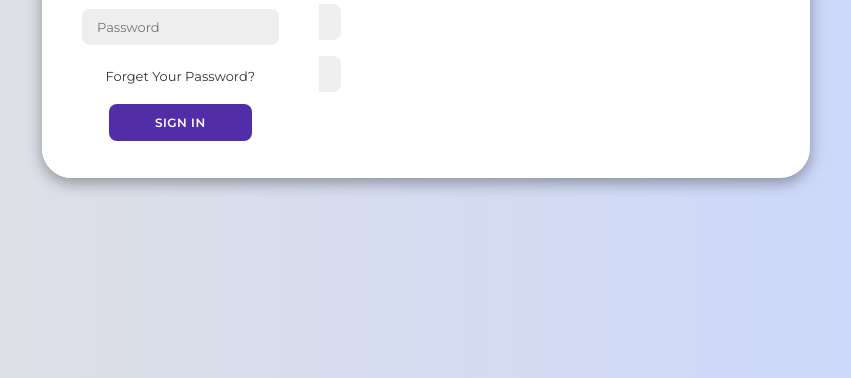
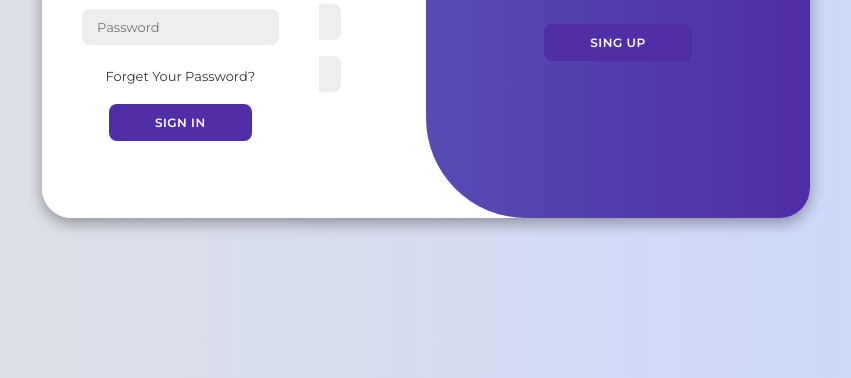
Before and after one commit to andrebettencourtt/login-page, a plain HTML site: page index.html in a window 1280 px wide. Shown: the part 422-800 px from the top of the page, without its empty margins (214-1065 px from the left). Drawn offline with Linux system fonts and the light colour scheme.

Commit message:
style/styling and fixing bug container

```diff
--- a/src/style.css
+++ b/src/style.css
@@ -1,4 +1,4 @@
-@import url("https://fonts.googleapis.com/css2?family=Montserrat:ital,wght@0,100..900;1,100..900&display=swap");
+@import url("https://fonts.googleapis.com/css2?family=Montserrat:wght@300;400;500;600;700&display=swap");
 
 * {
   margin: 0;
@@ -25,7 +25,7 @@ body {
   overflow: hidden;
   width: 768px;
   max-width: 100%;
-  min-height: 400px;
+  min-height: 480px;
 }
 
 .container p {
@@ -38,6 +38,7 @@ body {
 .container span {
   font-size: 12px;
 }
+
 .container a {
   color: #333;
   font-size: 13px;
@@ -143,3 +144,69 @@ body {
   width: 40px;
   height: 40px;
 }
+
+.toggle-container {
+  position: absolute;
+  top: 0;
+  left: 50%;
+  width: 50%;
+  height: 100%;
+  overflow: hidden;
+  transition: all 0.6s ease-in-out;
+  border-radius: 150px 0 0 100px;
+  z-index: 1000;
+}
+
+.container.active .toggle-container {
+  transform: translateX(-100%);
+  border-radius: 0 150px 100px 0;
+}
+
+.toggle {
+  background-color: #512da8;
+  height: 100%;
+  background: linear-gradient(to right, #5c6bc0, #512da8);
+  color: #fff;
+  position: relative;
+  left: -100%;
+  height: 100%;
+  width: 200%;
+  transform: translateX(0);
+  transition: all 0.6s ease-in-out;
+}
+
+.container.active .toggle {
+  transform: translateX(50%);
+}
+
+.toggle-panel {
+  position: absolute;
+  width: 50%;
+  height: 100%;
+  display: flex;
+  align-items: center;
+  justify-content: center;
+  flex-direction: column;
+  padding: 0 30px;
+  text-align: center;
+  top: 0;
+  transform: translateX(0);
+  transition: all 0.6s ease-in-out;
+}
+
+.toggle-left {
+  transform: translateX(-200%);
+}
+
+.container.active .toggle-left {
+  transform: translateX(0);
+}
+
+.toggle-right {
+  right: 0;
+  transform: translateX(0);
+}
+
+.container.active .toggle-right {
+  transform: translateX(200%);
+}
```
